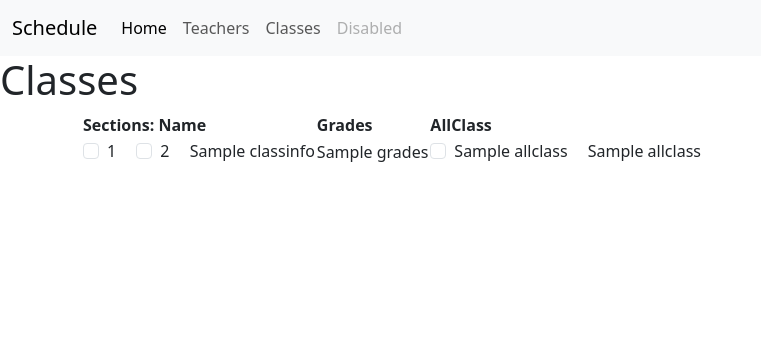
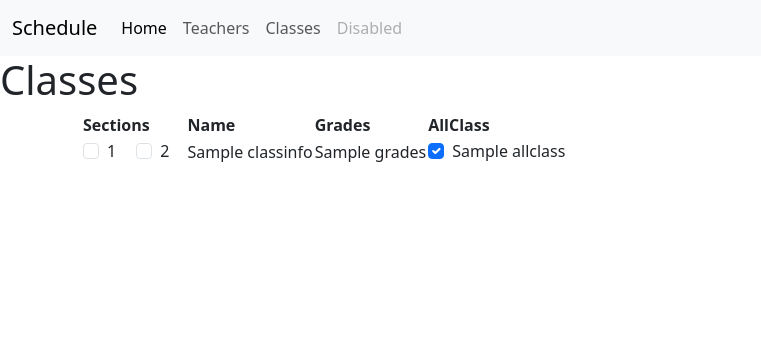
Before and after one commit to catawba/Schedule24, a Flask app: template templates/classes.html in a window 1280 px wide. Shown: the top 356 px of the page, without its empty margins (0-761 px from the left). Run offline with Flask 3, Linux system fonts and the light colour scheme; the template is opened without the code that fills it: most values are stand-ins (such as "Sample title", 1, 10 or a date in 2020).

Commit message:
got check box working on display

```diff
--- a/templates/classes.html
+++ b/templates/classes.html
@@ -8,7 +8,8 @@
 
   <table>
     <tr>
-      <th>Sections: Name</th>
+      <th>Sections</th>
+      <th>Name</th>
       <th>Grades</th>
       <th>AllClass</th>
     </tr>
@@ -23,6 +24,9 @@
           <input class="form-check-input" type="checkbox" id="inlineCheckbox2" value="option2">
           <label class="form-check-label" for="inlineCheckbox2">2</label>
         </div>
+
+      </td>
+      <td>
         {{c.name}}
       </td>
       <td>
@@ -30,11 +34,21 @@
         {{c.grades}}
       </td>
       <td>
-        <div class="form-check form-check-inline">
-          <input class="form-check-input" type="checkbox" id="inlineCheckbox1" value="option1">
-          <label class="form-check-label" for="inlineCheckbox1">{{c.allclass}}</label>
-        </div>
-        {{c.allclass}}
+
+        {% if c.allclass %}
+          <div class="form-check form-check-inline">
+             <input class="form-check-input" type="checkbox" id="inlineCheckbox1" value="option1" checked>
+             <label class="form-check-label" for="inlineCheckbox1">{{c.allclass}}</label>
+          </div>
+
+        {% else %}
+            <div class="form-check form-check-inline">
+             <input class="form-check-input" type="checkbox" id="inlineCheckbox1" value="option1" >
+             <label class="form-check-label" for="inlineCheckbox1">{{c.allclass}}</label>
+         </div>
+
+        {% endif %}
+
       </td>
 
       </tr>
```
